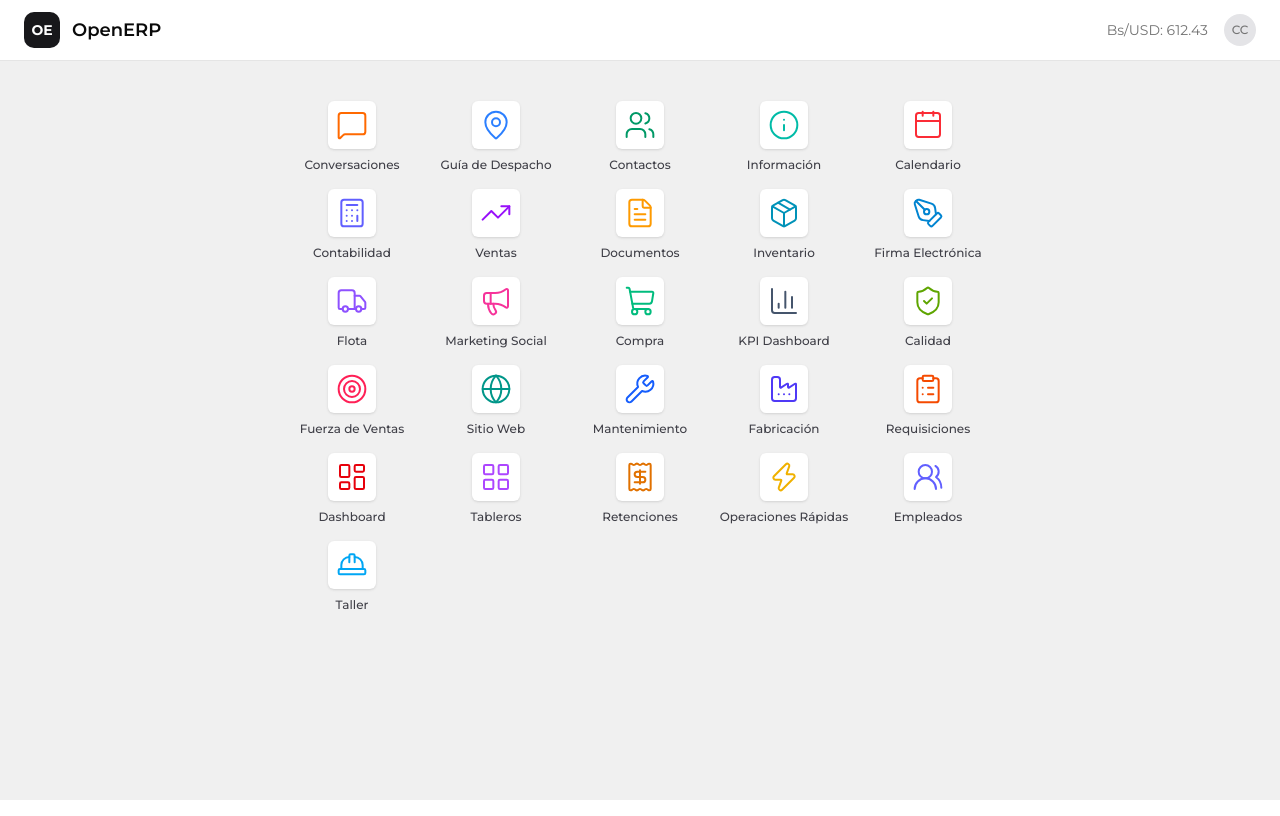
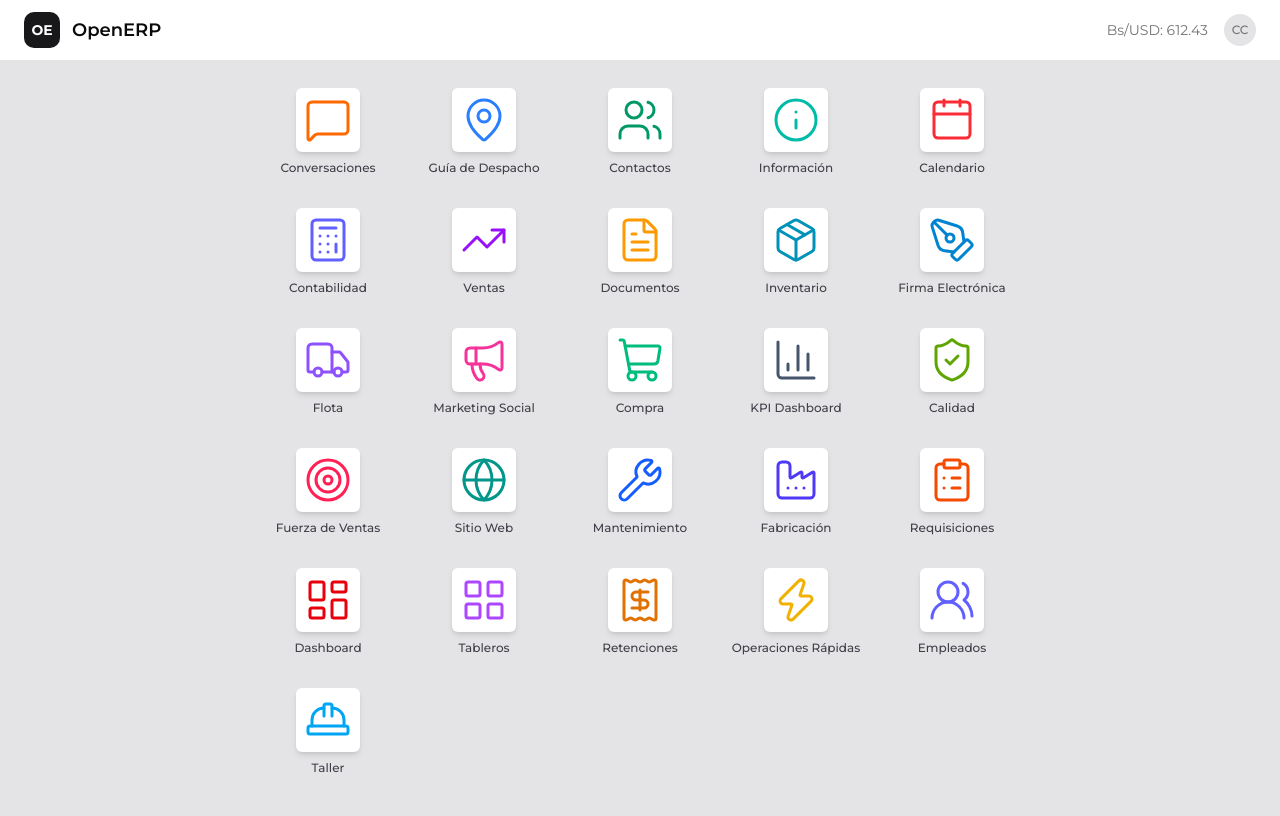
Before and after one commit to clemantcarlos/open-erp, a Next.js app in the folder apps/erp-frontend/: page / in a window 1280 px wide. Built offline with nearby package versions, Linux system fonts and the light colour scheme.

Commit message:
feat: refine dashboard layout with fixed header and improved module grid

```diff
--- a/apps/erp-frontend/app/layout.tsx
+++ b/apps/erp-frontend/app/layout.tsx
@@ -18,8 +18,8 @@ export default function RootLayout({
   children: React.ReactNode;
 }>) {
   return (
-    <html lang="en" className={`${montserrat.variable} w-full h-full antialiased`}>
-      <body className="min-h-full w-full flex font-sans" suppressHydrationWarning>{children}</body>
+    <html lang="en" className={`${montserrat.variable} w-full h-full antialiased bg-zinc-200`}>
+      <body className="w-full font-sans" suppressHydrationWarning>{children}</body>
     </html>
   );
 }
--- a/apps/erp-frontend/app/page.tsx
+++ b/apps/erp-frontend/app/page.tsx
@@ -13,19 +13,15 @@ import {
   Megaphone,
   ShoppingCart,
   BarChart3,
-  Bug,
   ClipboardList,
   Wrench,
   Factory,
   ShieldCheck,
-  Circle,
   Target,
   Globe,
-  MessageCircle,
   Receipt,
   LayoutDashboard,
   LayoutGrid,
-  Wallet,
   Zap,
   UsersRound,
   HardHat,
@@ -62,9 +58,8 @@ const modules = [
 
 export default function Home() {
   return (
-    <div className="w-full min-h-screen bg-[#f0f0f0]">
-      {/* Top bar */}
-      <header className="flex items-center justify-between border-b bg-white px-6 py-3">
+    <div className="w-full min-h-screen bg-zinc-200">
+      <header className="fixed w-full flex items-center justify-between border-b bg-white px-6 py-3">
         <div className="flex items-center gap-3">
           <div className="flex size-9 items-center justify-center rounded-lg bg-zinc-900">
             <span className="text-sm font-bold text-white">OE</span>
@@ -81,20 +76,22 @@ export default function Home() {
         </div>
       </header>
 
-      {/* Module grid */}
-      <main className="mx-auto max-w-3xl px-6 py-10 flex flex-wrap  gap-y-4">
-        {modules.map((mod) => (
-          <div key={mod.name} className="w-36 flex flex-col items-center justify-center gap-2">
-            <button
-              className="group flex flex-col items-center  rounded-sm bg-white p-2 shadow-sm transition-all hover:-translate-y-0.5 hover:shadow-md"
-            >
-              <mod.icon className={`size-8 ${mod.color}`} strokeWidth={1.5} />
-            </button>
-            <span className="text-center text-xs font-medium text-zinc-700 group-hover:text-zinc-900">
-              {mod.name}
-            </span>
-          </div>
-        ))}
+      <main className="pt-22 max-w-3xl mx-auto py-10">
+        <div className="flex flex-wrap gap-y-8 text-start justify-between">
+          {modules.map((mod) => (
+            <a key={mod.name} className="w-36 flex flex-col items-center justify-center gap-2 hover:cursor-pointer hover:*:first:-translate-y-0.5 hover:*:first:shadow-lg">
+              <div
+                className="group flex flex-col items-center  rounded-sm bg-white p-2 shadow-md transition-all duration
+                hover:cursor-pointer"
+              >
+                <mod.icon className={`size-12 ${mod.color} hover:cursor-pointer`} strokeWidth={1.5}/>
+              </div>
+              <span className="text-center text-xs font-medium text-zinc-700 group-hover:text-zinc-900 hover:cursor-pointer">
+                {mod.name}
+              </span>
+            </a>
+          ))}
+        </div>
       </main>
     </div>
   );
```
